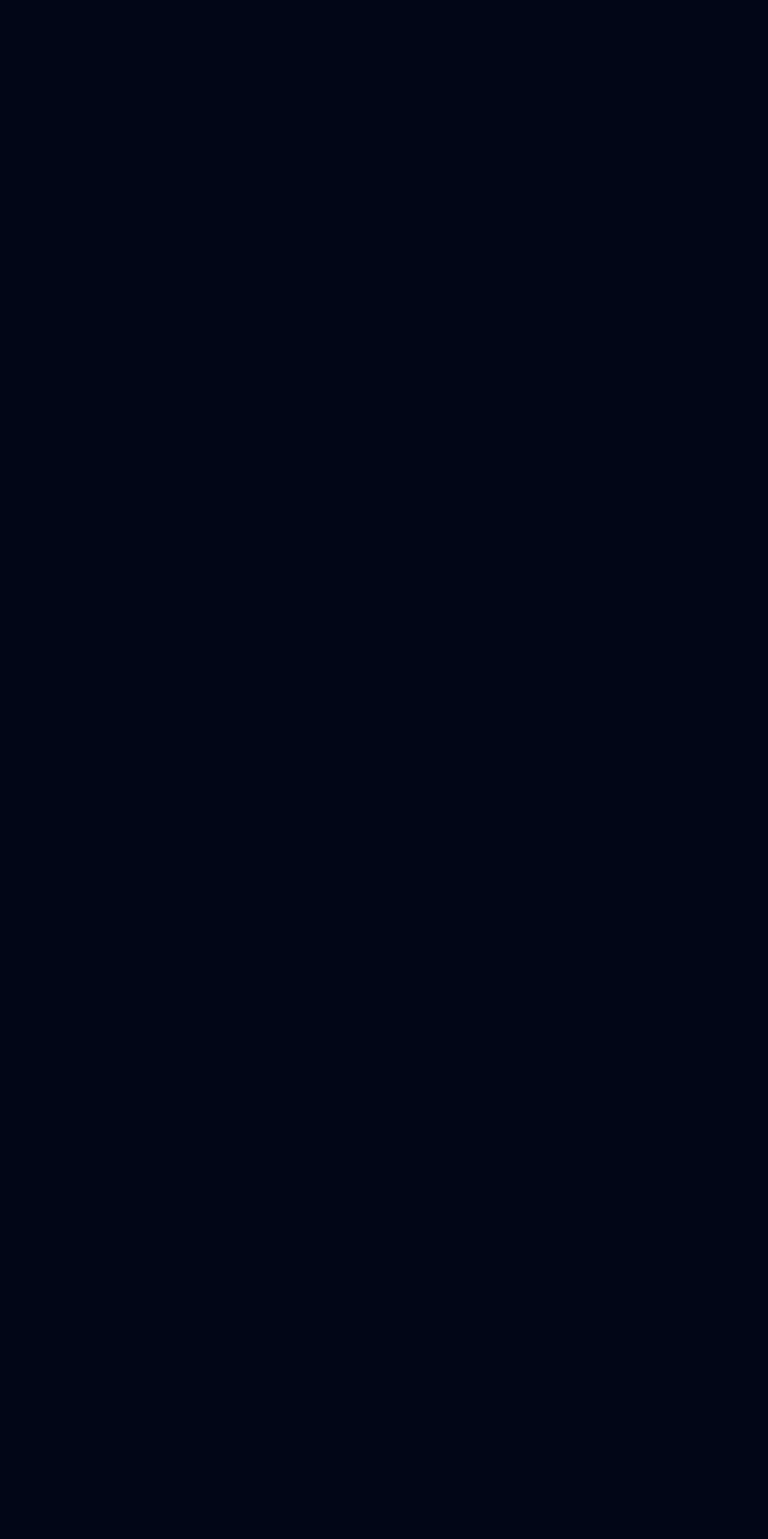
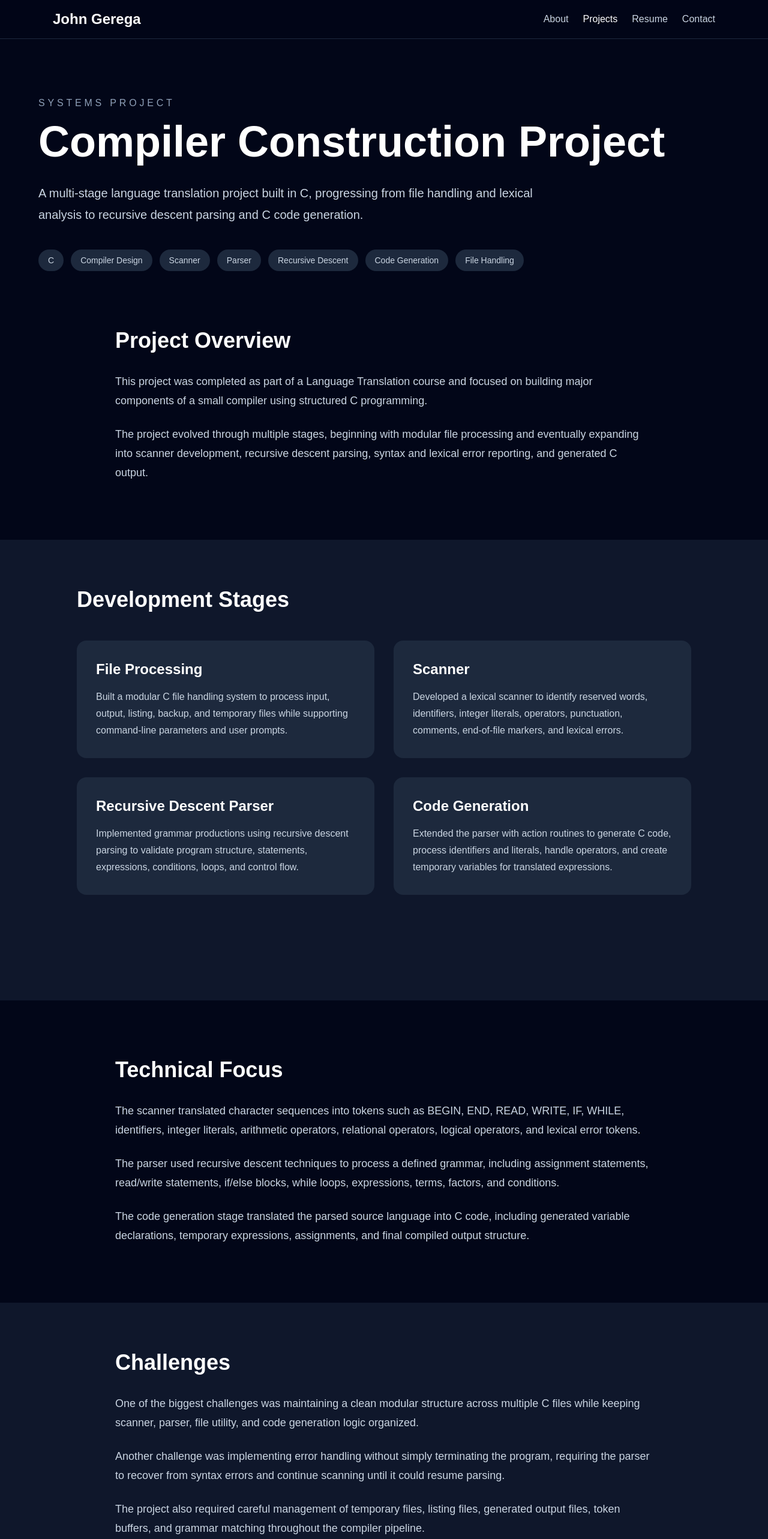
Before and after one commit to jjdeuce06/JohnGeregaPortfolio, a React (Vite) app: page /projects/compiler-construction in a window 1280 px wide. Before the commit this address had no page. Shown: the top 2566 px of the page at 60% size. Before the commit the page ends 800 px from the top, so only its background shows below. Built offline with nearby package versions, Linux system fonts and the light colour scheme.

Commit message:
Added compilerconstruction page

```diff
--- a/src/App.jsx
+++ b/src/App.jsx
@@ -6,6 +6,7 @@ import ProjectsPage from "./pages/ProjectsPage"
 import ResumePage from "./pages/ResumePage"
 import ContactPage from "./pages/ContactPage"
 import VulcanTrackerPage from "./pages/projectpages/VulcanTrackerPage"
+import CompilerConstruction from "./pages/projectpages/CompilerConstruction"
 
 function App() {
   return (
@@ -24,6 +25,11 @@ function App() {
           element={<VulcanTrackerPage />}
         />
 
+        <Route
+          path="/projects/compiler-construction"
+          element={<CompilerConstruction />}
+        />
+
         <Route path="/resume" element={<ResumePage />} />
 
         <Route path="/contact" element={<ContactPage />} />
--- a/src/components/Projects.jsx
+++ b/src/components/Projects.jsx
@@ -27,7 +27,8 @@ function Projects() {
             title="Compiler Construction Project"
             description="Built a scanner, parser, and code generator in C for a custom programming language."
             tech="C • Parsing • Code Generation • Compiler Design"
-            github = "https://github.com/jjdeuce06/CompilerConstruction"
+            github = "/projects/compiler-construction"
+            details = "/projects/compiler-construction"
           />
 
         <ProjectCard
--- /dev/null
+++ b/src/pages/projectpages/CompilerConstruction.jsx
@@ -0,0 +1,193 @@
+import Navbar from "../../components/NavBar"
+import Footer from "../../components/Footer"
+
+function CompilerConstruction() {
+  return (
+    <div className="bg-slate-950 text-white min-h-screen">
+      <Navbar />
+
+      <section className="px-8 pt-40 pb-24">
+        <div className="max-w-6xl mx-auto">
+          <p className="text-slate-400 uppercase tracking-[0.3em] mb-4">
+            Systems Project
+          </p>
+
+          <h1 className="text-5xl md:text-7xl font-black mb-8">
+            Compiler Construction Project
+          </h1>
+
+          <p className="text-slate-300 text-xl leading-9 max-w-4xl mb-10">
+            A multi-stage language translation project built in C, progressing
+            from file handling and lexical analysis to recursive descent parsing
+            and C code generation.
+          </p>
+
+          <div className="flex flex-wrap gap-3">
+            {[
+              "C",
+              "Compiler Design",
+              "Scanner",
+              "Parser",
+              "Recursive Descent",
+              "Code Generation",
+              "File Handling",
+            ].map((tech, index) => (
+              <span
+                key={index}
+                className="bg-slate-800 text-slate-300 px-4 py-2 rounded-full text-sm"
+              >
+                {tech}
+              </span>
+            ))}
+          </div>
+        </div>
+      </section>
+
+      <section className="px-8 pb-24">
+        <div className="max-w-4xl mx-auto">
+          <h2 className="text-4xl font-bold mb-8">Project Overview</h2>
+
+          <p className="text-slate-300 text-lg leading-8 mb-6">
+            This project was completed as part of a Language Translation course
+            and focused on building major components of a small compiler using
+            structured C programming.
+          </p>
+
+          <p className="text-slate-300 text-lg leading-8">
+            The project evolved through multiple stages, beginning with modular
+            file processing and eventually expanding into scanner development,
+            recursive descent parsing, syntax and lexical error reporting, and
+            generated C output.
+          </p>
+        </div>
+      </section>
+
+      <section className="px-8 pb-24 bg-slate-900">
+        <div className="max-w-5xl mx-auto py-20">
+          <h2 className="text-4xl font-bold mb-12">Development Stages</h2>
+
+          <div className="grid md:grid-cols-2 gap-8">
+            <div className="bg-slate-800 p-8 rounded-2xl">
+              <h3 className="text-2xl font-bold mb-4">File Processing</h3>
+              <p className="text-slate-300 leading-7">
+                Built a modular C file handling system to process input,
+                output, listing, backup, and temporary files while supporting
+                command-line parameters and user prompts.
+              </p>
+            </div>
+
+            <div className="bg-slate-800 p-8 rounded-2xl">
+              <h3 className="text-2xl font-bold mb-4">Scanner</h3>
+              <p className="text-slate-300 leading-7">
+                Developed a lexical scanner to identify reserved words,
+                identifiers, integer literals, operators, punctuation,
+                comments, end-of-file markers, and lexical errors.
+              </p>
+            </div>
+
+            <div className="bg-slate-800 p-8 rounded-2xl">
+              <h3 className="text-2xl font-bold mb-4">
+                Recursive Descent Parser
+              </h3>
+              <p className="text-slate-300 leading-7">
+                Implemented grammar productions using recursive descent parsing
+                to validate program structure, statements, expressions,
+                conditions, loops, and control flow.
+              </p>
+            </div>
+
+            <div className="bg-slate-800 p-8 rounded-2xl">
+              <h3 className="text-2xl font-bold mb-4">Code Generation</h3>
+              <p className="text-slate-300 leading-7">
+                Extended the parser with action routines to generate C code,
+                process identifiers and literals, handle operators, and create
+                temporary variables for translated expressions.
+              </p>
+            </div>
+          </div>
+        </div>
+      </section>
+
+      <section className="px-8 py-24">
+        <div className="max-w-4xl mx-auto">
+          <h2 className="text-4xl font-bold mb-8">Technical Focus</h2>
+
+          <p className="text-slate-300 text-lg leading-8 mb-6">
+            The scanner translated character sequences into tokens such as
+            BEGIN, END, READ, WRITE, IF, WHILE, identifiers, integer literals,
+            arithmetic operators, relational operators, logical operators, and
+            lexical error tokens.
+          </p>
+
+          <p className="text-slate-300 text-lg leading-8 mb-6">
+            The parser used recursive descent techniques to process a defined
+            grammar, including assignment statements, read/write statements,
+            if/else blocks, while loops, expressions, terms, factors, and
+            conditions.
+          </p>
+
+          <p className="text-slate-300 text-lg leading-8">
+            The code generation stage translated the parsed source language
+            into C code, including generated variable declarations, temporary
+            expressions, assignments, and final compiled output structure.
+          </p>
+        </div>
+      </section>
+
+      <section className="px-8 pb-24 bg-slate-900">
+        <div className="max-w-4xl mx-auto py-20">
+          <h2 className="text-4xl font-bold mb-8">Challenges</h2>
+
+          <p className="text-slate-300 text-lg leading-8 mb-6">
+            One of the biggest challenges was maintaining a clean modular
+            structure across multiple C files while keeping scanner, parser,
+            file utility, and code generation logic organized.
+          </p>
+
+          <p className="text-slate-300 text-lg leading-8 mb-6">
+            Another challenge was implementing error handling without simply
+            terminating the program, requiring the parser to recover from syntax
+            errors and continue scanning until it could resume parsing.
+          </p>
+
+          <p className="text-slate-300 text-lg leading-8">
+            The project also required careful management of temporary files,
+            listing files, generated output files, token buffers, and grammar
+            matching throughout the compiler pipeline.
+          </p>
+        </div>
+      </section>
+
+      <section className="px-8 py-24">
+        <div className="max-w-4xl mx-auto">
+          <h2 className="text-4xl font-bold mb-8">Lessons Learned</h2>
+
+          <p className="text-slate-300 text-lg leading-8 mb-6">
+            This project strengthened my understanding of how programming
+            languages are processed from raw source text into structured tokens,
+            parsed grammar rules, and generated executable code.
+          </p>
+
+          <p className="text-slate-300 text-lg leading-8">
+            It also gave me deeper experience with C programming, modular
+            design, file processing, debugging, recursion, grammar design, and
+            the internal workflow of compilers.
+          </p>
+
+          <div className="flex justify-center mt-12">
+            <a
+              href="/projects"
+              className="border border-slate-700 px-6 py-3 rounded-2xl text-slate-300 hover:bg-slate-800 hover:text-white transition"
+            >
+              ← Back to Projects
+            </a>
+          </div>
+        </div>
+      </section>
+
+      <Footer />
+    </div>
+  )
+}
+
+export default CompilerConstruction
--- a/src/pages/projectpages/VulcanTrackerPage.jsx
+++ b/src/pages/projectpages/VulcanTrackerPage.jsx
@@ -6,6 +6,7 @@ function VulcanTrackerPage() {
     <div className="bg-slate-950 text-white min-h-screen">
 
       <Navbar />
+
 
       {/* Hero Section */}
       <section className="px-8 pt-40 pb-24">
@@ -290,6 +291,27 @@ function VulcanTrackerPage() {
 
       </section>
 
+      <div className="flex justify-center mt-12">
+
+        <a
+          href="/projects"
+          className="
+            border
+            border-slate-700
+            px-6
+            py-3
+            rounded-2xl
+            text-slate-300
+            hover:bg-slate-800
+            hover:text-white
+            transition
+          "
+        >
+          ← Back to Projects
+        </a>
+
+      </div>
+
       <Footer />
 
     </div>
```
